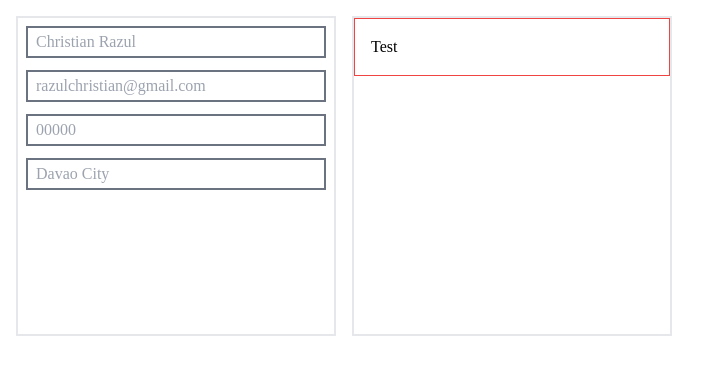
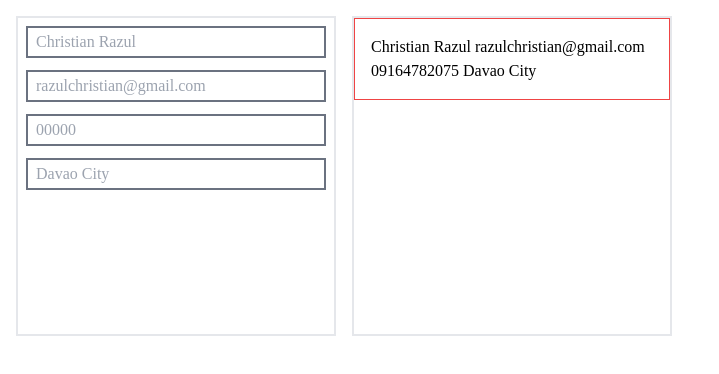
Before and after one commit to christianrazul/cv-architect, a React (Vite) app: page / in a window 1280 px wide. Shown: the top 374 px of the page, without its empty margins (0-719 px from the left). Built offline with nearby package versions, Linux system fonts and the light colour scheme.

Commit message:
Update HeaderForm component to use HeaderInfo interface and pass headerInfo data to onHeaderInfo callback

```diff
--- a/src/App.tsx
+++ b/src/App.tsx
@@ -1,4 +1,4 @@
-import { useState } from "react";
+import { useEffect, useState } from "react";
 import "./style.css";
 
 interface HeaderInfo {
@@ -12,8 +12,15 @@ interface HeaderFormProps {
   onHeaderInfo: (headerInfo: HeaderInfo) => void;
 }
 
+const defaultHeaderInfo = {
+  name: "Christian Razul",
+  email: "razulchristian@gmail.com",
+  contact: "09164782075",
+  address: "Davao City",
+};
+
 const HeaderForm = ({ onHeaderInfo }: HeaderFormProps) => {
-  const [headerInfo, setHeaderInfo] = useState({});
+  const [headerInfo, setHeaderInfo] = useState(defaultHeaderInfo);
 
   const updateInfo = (event: React.ChangeEvent<HTMLInputElement>) => {
     const updateInfo = {
@@ -21,11 +28,12 @@ const HeaderForm = ({ onHeaderInfo }: HeaderFormProps) => {
       [event.target.id]: event.target.value,
     };
     setHeaderInfo(updateInfo);
+  };
 
-    if (event.target.id === "name") {
-      onHeaderInfo(event.target.value);
-    }
-  };
+  // pass the headerInfo to the parent component every time there is a change
+  useEffect(() => {
+    onHeaderInfo({ ...headerInfo });
+  }, [headerInfo]);
 
   return (
     <div className="flex h-80 w-80 flex-col gap-3 border-2 p-2">
@@ -63,9 +71,9 @@ const HeaderForm = ({ onHeaderInfo }: HeaderFormProps) => {
 
 interface HeaderProps {
   name: string;
-  email?: string;
-  contact?: number;
-  address?: string;
+  email: string;
+  contact: string;
+  address: string;
 }
 
 const Header = ({ name, email, contact, address }: HeaderProps) => {
@@ -74,7 +82,7 @@ const Header = ({ name, email, contact, address }: HeaderProps) => {
       <div>
         {name && (
           <h1>
-            {name} {email}
+            {name} {email} {contact} {address}
           </h1>
         )}
       </div>
@@ -83,24 +91,29 @@ const Header = ({ name, email, contact, address }: HeaderProps) => {
 };
 
 interface ResumeProps {
-  name: string;
+  header: HeaderInfo;
 }
 
-const Resume = ({ name }: ResumeProps) => {
+const Resume = ({ header }: ResumeProps) => {
   return (
     <div className=" flex h-80 w-80 flex-col gap-2 border-2 ">
-      <Header name={name} />
+      <Header
+        name={header.name}
+        email={header.email}
+        contact={header.contact}
+        address={header.address}
+      />
     </div>
   );
 };
 
 function App() {
-  const [headerInfo, setHeaderInfo] = useState({});
+  const [headerInfo, setHeaderInfo] = useState(defaultHeaderInfo);
 
   return (
     <div className="flex gap-4 p-4">
       <HeaderForm onHeaderInfo={(data) => setHeaderInfo(data)} />
-      <Resume name="Test" />
+      <Resume header={{ ...headerInfo }} />
     </div>
   );
 }
```
